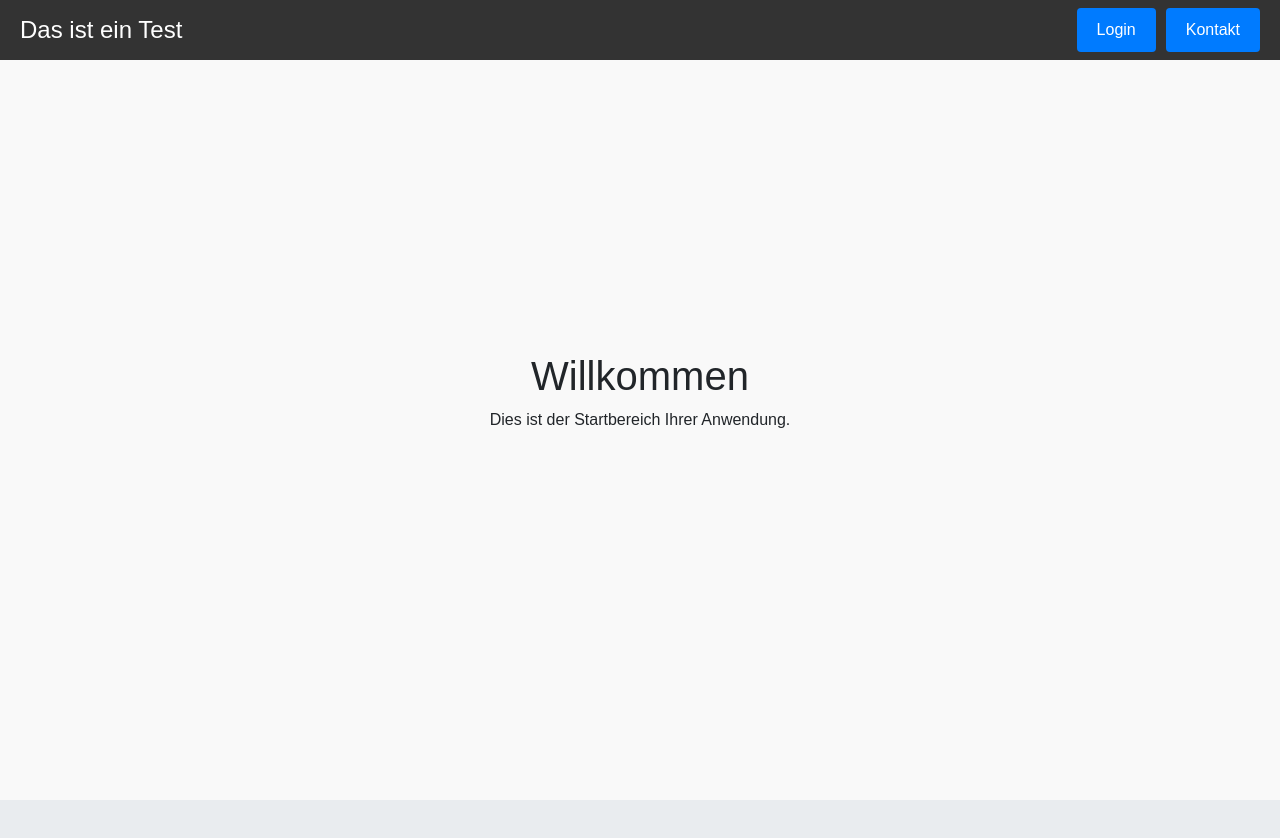
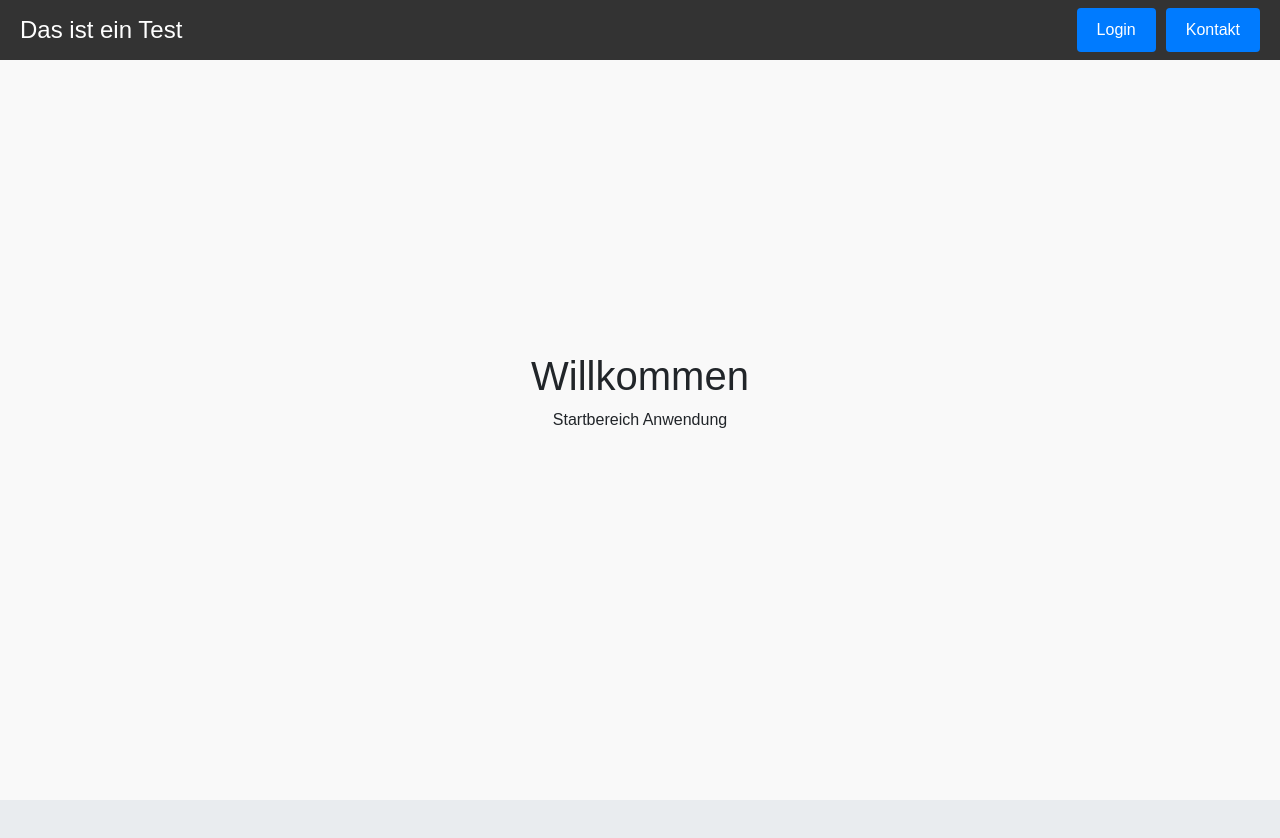
Before and after one commit to Weltraumbiene/fi36_franneck_fpadw, a React (Create React App) app in the folder frontend/: page / in a window 1280 px wide. Shown: the top 838 px of the page. Built offline with nearby package versions, Linux system fonts and the light colour scheme.

Commit message:
Textanpassung

```diff
--- a/frontend/src/App.js
+++ b/frontend/src/App.js
@@ -11,7 +11,7 @@ const App = () => {
       {/* Scrollbare Sektionen */}
       <section id="start" className="section">
         <h1>Willkommen</h1>
-        <p>Dies ist der Startbereich Ihrer Anwendung.</p>
+        <p>Startbereich Anwendung</p>
       </section>
 
       <section id="shop" className="section">
```
